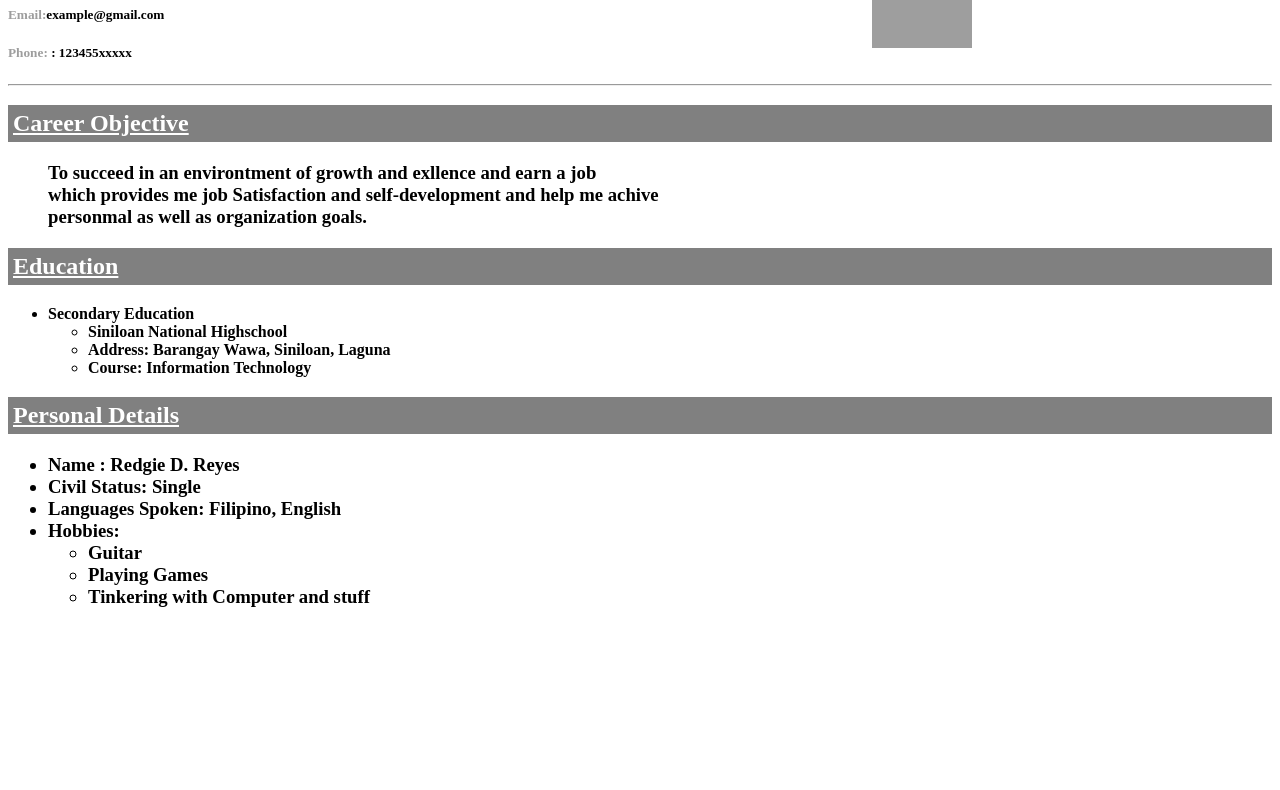
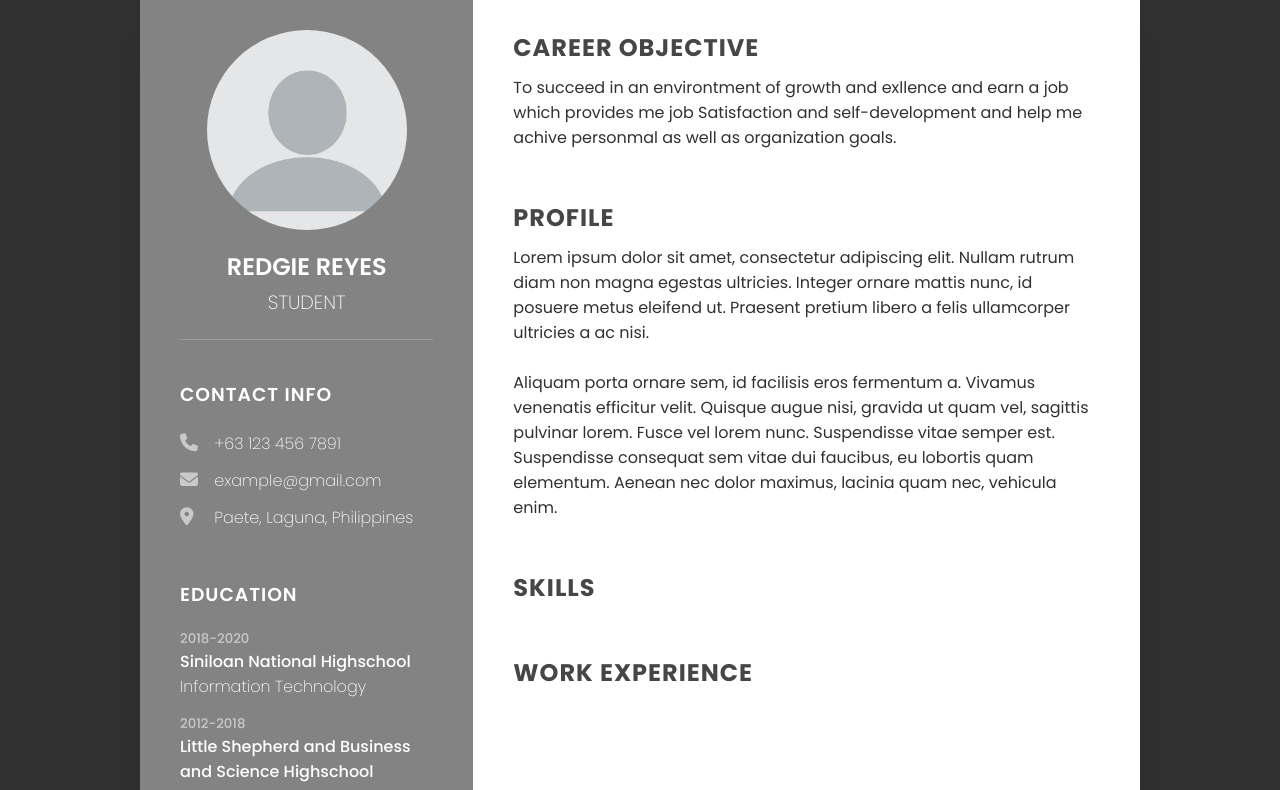
Before and after one commit to redgie16/resume, a plain HTML site: page index.html in a window 1280 px wide. Shown: the part 60-850 px from the top of the page. Before the commit the page ends 800 px from the top, so only its background shows below. Drawn offline with Linux system fonts and the light colour scheme; grey boxes are pictures that could not be loaded.

Commit message:
Add files via upload

```diff
--- a/index.html
+++ b/index.html
@@ -1,66 +1,91 @@
+<!DOCTYPE html>
 <html lang="en">
 <head>
+    <script src="https://kit.fontawesome.com/2e3c71d719.js" crossorigin="anonymous"></script>
+    <meta name="viewport" content="width=device-width, initial-scale=1.0">
     <title>Resume</title>
+    <link rel="stylesheet" type="text/css" href="style.css">
 </head>
+<body>
+    <div class="container">
+        <div class="left_Side">
+            <div class="profileText">
+                <div class="imgBox">
+                    <img src="img.png">
+                </div>
+                <h2>Redgie Reyes<br><span>Student</span></h2>
+            </div>
 
-<!--<body>
-<center>
-    <h1>
-        <u>My Resume</u>
-    </h1>
-</center>-->
+            <div class="contactInfo">
+                <h3 class="title">Contact Info</h3>
+                <ul>
+                    <li>
+                        <span class="icon"><i class="fa-solid fa-phone"></i></span>
+                        <span class="text">+63 123 456 7891</span>
+                    </li>
+                    <li>
+                        <span class="icon"><i class="fa-solid fa-envelope"></i></span>
+                        <span class="text">example@gmail.com</span>
+                    </li>
+                    <li>
+                        <span class="icon"><i class="fa-solid fa-location-dot"></i></span>
+                        <span class="text">Paete, Laguna, Philippines</span>
+                    </li>
+                </ul>
+            </div>
 
-<img src="https://imgur.com/7Ol2Q21" height="100" width="100" hspace="300" align="right">
+            <div class="contactInfo education">
+                <h3 class="title">Education</h3>
+                <ul>
+                    <li>
+                        <h5>2018-2020</h5>
+                        <h4>Siniloan National Highschool</h4>
+                        <h4>Information Technology</h4>
+                    </li>
+                    <li>
+                        <h5>2012-2018</h5>
+                        <h4>Little Shepherd and Business and Science Highschool</h4>
+                    </li>
 
-<h1>Redgie D. Reyes</h5>
-<h5><span style="color:rgb(158, 158, 158)">Email:</span>example@gmail.com</h5>
-<h5><span style="color:rgb(158, 158, 158)">Phone:</span> : 123455xxxxx </h5> <hr>
+                </ul>
+            </div>
 
+            <div class="contactInfo interests">
+                <h3 class="title">Interests</h3>
+                <ul>
+                    <li>
+                        <h4>Guitar</h4>
+                        <h4>Video Games</h4>
+                        <h4>Jumping Rope</h4>
+                    </li>
+                </ul>
+            </div>
+        </div>
 
-<h2>
-    <div style="background-color:gray; color:white; padding: 05px">
-    <u>Career Objective</u>
-</h2>
-    <ul>
-    <h3>
-        To succeed in an environtment of growth and exllence and earn a job<br>
-        which provides me job Satisfaction and self-development and help me achive<br>
-        personmal as well as organization goals.
-    </h3>
-    </ul>
-
-<h2>
-    <div style="background-color:gray; color:white; padding: 05px">
-    <u>Education</u>
-</h2>
-    <ul>
-        <b>
-            <li>Secondary Education</li>
-                <ul>
-                        <li>Siniloan National Highschool
-                        <li>Address: Barangay Wawa, Siniloan, Laguna
-                        <li>Course: Information Technology
-                </ul>
-            </li>
-    </ul>
-
-
-<h2><div style="background-color:gray; color:white; padding: 05px">
-    <u>Personal Details</u>
-</h2>
-<ul>
-    <b>
-        <h3>
-            <li>Name : Redgie D. Reyes
-            <li>Civil Status: Single
-            <li>Languages Spoken: Filipino, English
-            <li>Hobbies:</li>
-                            <ul><li>Guitar
-                            <li>Playing Games
-                            <li>Tinkering with Computer and stuff</li>
-                        </ul>
-<ul>
-
-
+        <div class="right_Side">
+            <div class="about">
+                <h2 class="title2">Career Objective</h2>
+                <p>To succeed in an environtment of growth and exllence and earn a job
+                    which provides me job Satisfaction and self-development and help me achive
+                    personmal as well as organization goals. </p>
+            </div>
+            <div class="about">
+                <h2 class="title2">Profile</h2>
+                <p>Lorem ipsum dolor sit amet, consectetur adipiscing elit. Nullam rutrum diam non magna egestas ultricies.
+                    Integer ornare mattis nunc, id posuere metus eleifend ut. Praesent pretium libero a felis ullamcorper
+                    ultricies a ac nisi.<br><br> Aliquam porta ornare sem, id facilisis eros fermentum a. Vivamus venenatis efficitur
+                    velit. Quisque augue nisi, gravida ut quam vel, sagittis pulvinar lorem. Fusce vel lorem nunc.
+                    Suspendisse vitae semper est. Suspendisse consequat sem vitae dui faucibus, eu lobortis quam elementum.
+                    Aenean nec dolor maximus, lacinia quam nec, vehicula enim.</p>
+            </div>
+            <div>
+                <div class="about skills">
+                    <h2 class="title2">Skills</h2>
+            </div>
+            <div>
+                <div class="about work">
+                    <h2 class="title2">Work Experience</h2>
+            </div>
+        </div>
 </body>
 </html>
--- /dev/null
+++ b/style.css
@@ -0,0 +1,166 @@
+@import url('https://fonts.googleapis.com/css2?family=Poppins:200.300,400,500,600,700,800,900&display=swap');
+*
+{
+    margin: 0;
+    padding: 0;
+    box-sizing: border-box;
+    font-family: 'Poppins', sans-serif;
+}
+body
+{
+    background: #313131;
+    display: flex;
+    justify-content: center;
+    align-items: center;
+    min-height: 100vh;
+}
+.container
+{
+    position: relative;
+    width: 100%;
+    max-width: 1000px;
+    min-height: 1000px;
+    margin: 50px;
+    background: white;
+    display: grid;
+    grid-template-columns: 1fr 2fr;
+    box-shadow: 0 35px 55px rgba(0, 0, 0, 0.1);
+}
+
+.container .left_Side
+{
+    position: relative;
+    background: rgb(131, 131, 131);
+    padding: 40px;
+}
+.profileText
+{
+    position: relative;
+    display: flex;
+    flex-direction: column;
+    align-items: center;
+    padding-bottom: 20px;
+    border-bottom: 1px solid rgba(255, 255, 255, 0.2);
+}
+.profileText .imgBox
+{
+    position: relative;
+    width: 200px;
+    height: 200px;
+    border-radius: 50%;
+    overflow: hidden;
+}
+.profileText .imgBox img
+{
+    position: absolute;
+    top: 0;
+    left: 0;
+    width: 100%;
+    height: 100%;
+    object-fit: cover;
+}
+.profileText h2
+{
+    color: white;
+    font-size: 1.5em;
+    margin-top: 20px;
+    text-transform: uppercase;
+    text-align: center;
+    font-weight: 600;
+    line-height: 1.4em;
+}
+.profileText h2 span
+{
+    font-size: 0.8em;
+    font-weight: 300;
+}
+.contactInfo
+{
+    padding-top: 40px;
+}
+.title
+{
+    color: white;
+    text-transform: uppercase;
+    font-weight: 600;
+    letter-spacing: 1px;
+    margin-bottom: 20px;
+}
+.contactInfo ul
+{
+    position: relative;
+}
+.contactInfo ul li
+{
+    position: relative;
+    list-style-type: none;
+    margin: 10px 0;
+    cursor: pointer;
+}
+.contactInfo ul li .icon
+{
+    display: inline-block;
+    width: 30px;
+    font-size: 18px;
+    color: #c9c9c9;
+}
+.contactInfo ul li span
+{
+    color:white;
+    font-weight: 300;
+}
+.contactInfo.education li
+{
+    margin-bottom: 15px;
+}
+.contactInfo.education h5
+{
+    color: #c9c9c9;
+    font-weight: 500;
+}
+.contactInfo.education h4:nth-child(2)
+{
+    color: rgb(255, 255, 255);
+    font-weight: 500;
+}
+.contactInfo.education h4
+{
+    color: rgb(255, 255, 255);
+    font-weight: 300;
+}
+
+.contactInfo.interests h4
+{
+    color: rgb(255, 255, 255);
+    font-weight: 300;
+    letter-spacing: 1px;
+    margin-bottom: 10px;
+}
+
+
+
+.container .right_Side
+{
+    position: relative;
+    background: rgb(255, 255, 255);
+    padding: 40px;
+}
+.about
+{
+    margin-bottom: 50px;
+}
+.about:last-child
+{
+    margin-bottom: 0;
+}
+.title2
+{
+    color: #464646;
+    text-transform: uppercase;
+    letter-spacing: 1px;
+    margin-bottom: 10px;
+}
+p
+{
+    color:#313131;
+}
```
Also changed, not shown: img.png (added).
